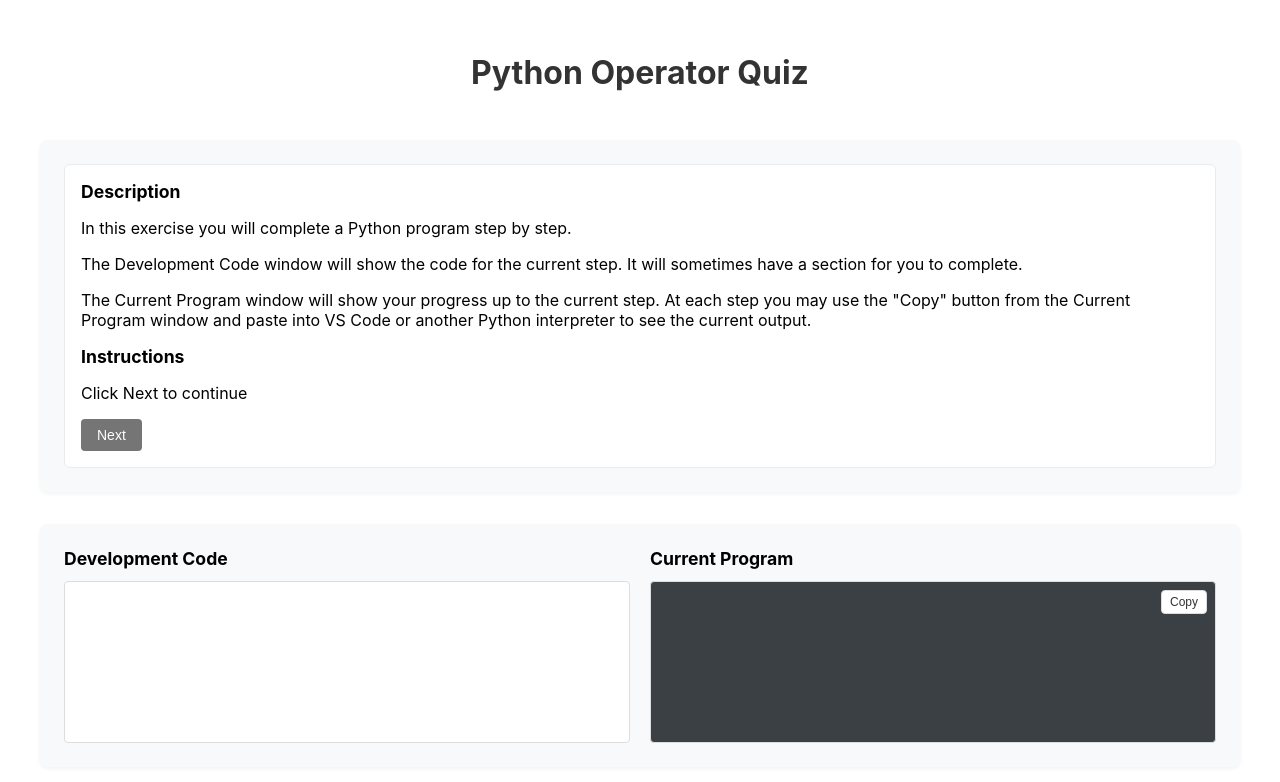
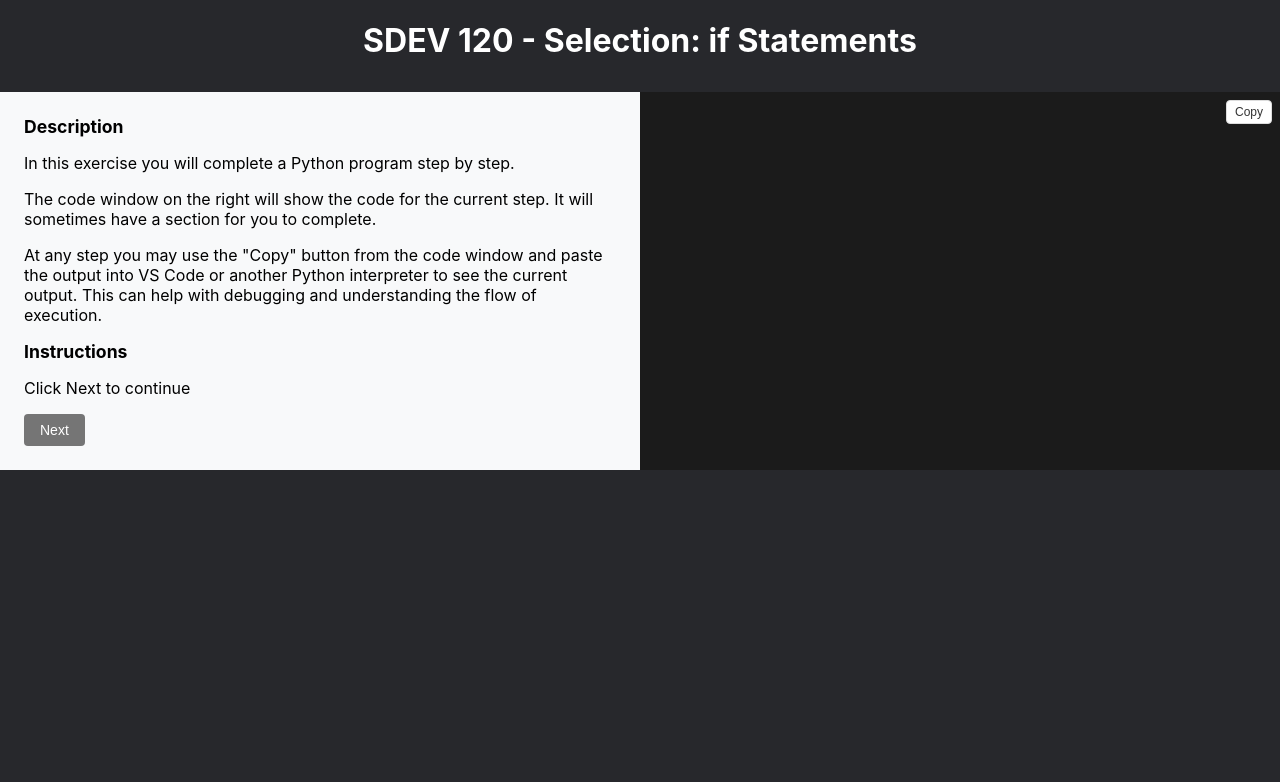
Before and after one commit to mpjovanovich/step-into-python, a React (Create React App) app: page / in a window 1280 px wide. Shown: the top 782 px of the page. Built offline with nearby package versions, Linux system fonts and the light colour scheme.

Commit message:
Removed the odd side by side coding panes.

```diff
--- a/src/App.module.css
+++ b/src/App.module.css
@@ -1,33 +1,15 @@
+:root {
+  background-color: rgb(39, 40, 44);
+}
+
 .app {
-  display: flex;
-  flex-direction: column;
-  gap: 2rem;
-  padding: 2rem;
-  max-width: 1200px;
   margin: 0 auto;
 }
 
 .title {
   text-align: center;
-  color: #333;
-  margin-bottom: 1rem;
-}
-
-.instructions {
-  display: flex;
-  flex-direction: column;
-  gap: 1.5rem;
-  background-color: #f8f9fa;
-  border-radius: 8px;
-  padding: 1.5rem;
-  box-shadow: 0 2px 4px rgba(0, 0, 0, 0.05);
-}
-
-.description {
-  background-color: white;
-  border-radius: 6px;
-  padding: 1rem;
-  border: 1px solid #e9ecef;
+  color: #fff;
+  margin-bottom: 2rem;
 }
 
 h3 {
@@ -36,46 +18,23 @@
 }
 
 .container {
-  display: flex;
-  gap: 20px;
-  background-color: #f8f9fa;
-  padding: 1.5rem;
-  border-radius: 8px;
-  box-shadow: 0 2px 4px rgba(0, 0, 0, 0.05);
+  display: grid;
+  grid-template-columns: 1fr 1fr;
 }
 
-.containerContent {
-  flex: 1;
-  background-color: white;
-  border-radius: 6px;
-  padding: 1rem;
-  border: 1px solid #e9ecef;
-}
-
-.column {
-  flex: 1;
-}
-
-.column h3 {
-  margin-bottom: 0.75rem;
-}
-
-.template {
-  border: 1px solid #ddd;
-  border-radius: 4px;
-  padding: 10px;
-  line-height: 1.5;
-  min-height: 140px;
+.instructions {
+  padding: 1.5rem;
+  background-color: #f8f9fa;
 }
 
 .output {
-  background-color: #3b4045;
+  background-color: rgba(27, 27, 27, 1);
   color: #f4f4f4;
-  border: 1px solid #ddd;
-  border-radius: 4px;
   padding: 10px;
-  font-family: monospace;
-  font-size: 1rem;
+  font-family: Inter, system-ui, -apple-system, BlinkMacSystemFont, "Segoe UI",
+    Roboto, Oxygen, Ubuntu, Cantarell, "Droid Sans", "Helvetica Neue", Arial,
+    sans-serif;
+  font-size: 1.1rem;
   white-space: pre-wrap;
   min-height: 140px;
   position: relative;
--- a/src/App.tsx
+++ b/src/App.tsx
@@ -27,23 +27,39 @@
    ************************ */
 
   interface Exercise {
+    course: string;
+    title: string;
     descriptions: { [key: number]: string };
     instructions: { [key: number]: string };
     template: string;
   }
 
+  // const exercise: Exercise = {
+  //   course: "SDEV 120",
+  //   title: "Operators",
+  //   descriptions: {
+  //     1: "First we'll print some basic messages",
+  //     2: "Now let's greet our closest neighbor",
+  //     3: "Finally, let's say hello to our star",
+  //   },
+  //   instructions: { 3: "Fill in the blank with the name of the star." },
+  //   template: `1?print("BEGIN PROGRAM")
+  // 1?print("Hello, earth!")
+  // 2?print("Hello, moon!")
+  // 3?print("Hello, {{sun}}!")
+  // 1?print("END PROGRAM")`,
+  // };
+
   const exercise: Exercise = {
-    descriptions: {
-      1: "First we'll print some basic messages",
-      2: "Now let's greet our closest neighbor",
-      3: "Finally, let's say hello to our star",
-    },
-    instructions: { 3: "Fill in the blank with the name of the star." },
-    template: `1?print("BEGIN PROGRAM")
-  1?print("Hello, earth!")
-  2?print("Hello, moon!")
-  3?print("Hello, {{sun}}!")
-  1?print("END PROGRAM")`,
+    course: "SDEV 120",
+    title: "Selection: if Statements",
+    descriptions: {},
+    instructions: {},
+    template: `1?x = 1
+1?if {{x}} == {{1}}:
+1?  print("x is 1")
+2?else:
+2?  print({{"x is not 1"}})`,
   };
 
   /* ************************
@@ -60,7 +76,8 @@
     exercise.template.split("\n").map((line) => {
       const [lineStep, code] = line.split("?");
       if (parseInt(lineStep) < step) {
-        currentTemplate += code.replace("{{", "").replace("}}", "") + "\n";
+        currentTemplate +=
+          code.replaceAll("{{", "").replaceAll("}}", "") + "\n";
       } else if (parseInt(lineStep) === step) {
         if (includeTemplatedInput) {
           currentTemplate += code + "\n";
@@ -150,14 +167,14 @@
             In this exercise you will complete a Python program step by step.
           </p>
           <p>
-            The Development Code window will show the code for the current step.
-            It will sometimes have a section for you to complete.
+            The code window on the right will show the code for the current
+            step. It will sometimes have a section for you to complete.
           </p>
           <p>
-            The Current Program window will show your progress up to the current
-            step. At each step you may use the "Copy" button from the Current
-            Program window and paste into VS Code or another Python interpreter
-            to see the current output.
+            At any step you may use the "Copy" button from the code window and
+            paste the output into VS Code or another Python interpreter to see
+            the current output. This can help with debugging and understanding
+            the flow of execution.
           </p>
         </>
       );
@@ -185,31 +202,17 @@
   // Main content
   return (
     <div className={styles.app}>
-      <h1 className={styles.title}>Python Operator Quiz</h1>
+      <h1 className={styles.title}>
+        {exercise.course} - {exercise.title}
+      </h1>
       <div className={styles.container}>
-        <div className={styles.containerContent}>
+        <div className={styles.instructions}>
           <h3>Description</h3>
           {getDescription()}
           <h3>Instructions</h3>
           <p>{getInstructions()}</p>
           {renderActionButton()}
         </div>
-      </div>
-      <div className={styles.container}>
-        <div className={styles.column}>
-          <h3>Development Code</h3>
-          <div className={`${styles.template} ${styles.containerContent}`}>
-            <QuizQuestion
-              questionTemplate={currentTemplate}
-              userAnswers={userAnswers}
-              solvedAnswers={solvedAnswers}
-              setUserAnswers={setUserAnswers}
-            />
-          </div>
-        </div>
-
-        <div className={styles.column}>
-          <h3>Current Program</h3>
         <div className={styles.output}>
           <button
             className={styles.copyButton}
@@ -221,8 +224,12 @@
           >
             {copyText}
           </button>
-            <pre>{programOutput}</pre>
-          </div>
+          <QuizQuestion
+            questionTemplate={currentTemplate}
+            userAnswers={userAnswers}
+            solvedAnswers={solvedAnswers}
+            setUserAnswers={setUserAnswers}
+          />
         </div>
       </div>
     </div>
```
Lines whose indentation alone changed are shown as unchanged.
